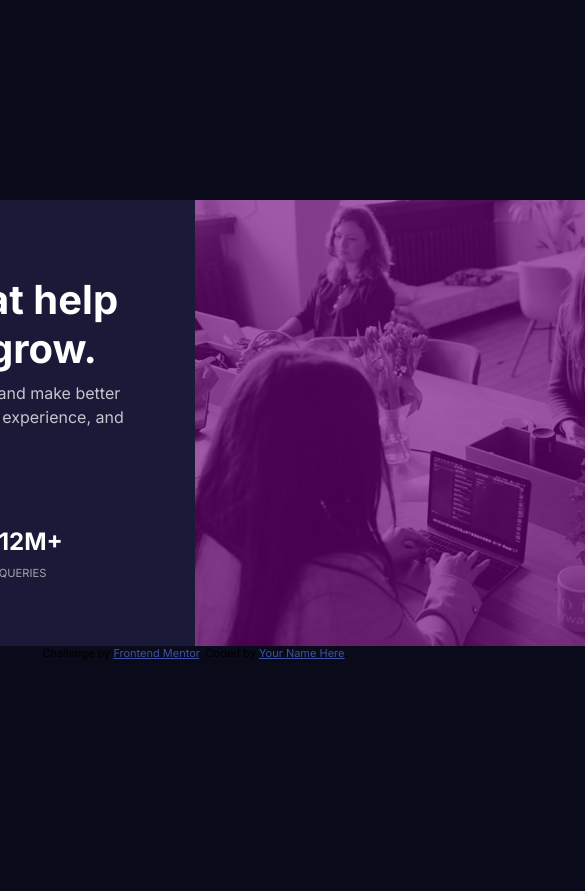
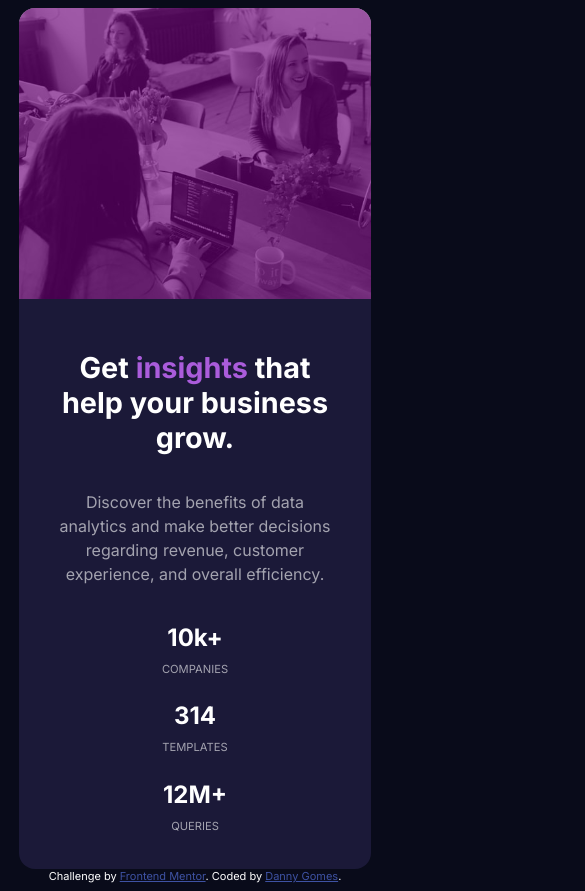
Before and after one commit to dannygomes/Stats-preview-card-component-challenge, a plain HTML site: page index.html in a window 390 px wide. Shown: the top 891 px of the page, 585 px wide, since content can reach past the window. Before the commit the page ends 860 px from the top, so only its background shows below. Drawn offline with Linux system fonts and the light colour scheme.

Commit message:
Finished positioning and made page responsive for smaller screens

```diff
--- a/index.html
+++ b/index.html
@@ -47,7 +47,7 @@
 
   <footer class="attribution">
     Challenge by <a href="https://www.frontendmentor.io?ref=challenge" target="_blank">Frontend Mentor</a>.
-    Coded by <a href="#">Your Name Here</a>.
+    Coded by <a href="#">Danny Gomes</a>.
   </footer>
 </body>
 </html>
--- a/style.css
+++ b/style.css
@@ -7,30 +7,32 @@ body {
     justify-content: center;
     align-items: center;
     background-color: hsl(233, 47%, 7%);
+    font-size: 0.93rem;
 }
 
 main {
     background-color: hsl(244, 38%, 16%);
     width: 67.5rem;
     display: flex;
+    border-radius: 1rem;
 }
 
 #text-container {
     flex-basis: 50%;
     flex-grow: 0;
     display: grid;
-    grid-template-columns: 33.3% 33.3% 33.3%;
+    grid-template-columns: 30.3% 30.3% 30.3%;
     grid-template-rows: 33.5% 37.5% 25%;
     grid-template-areas: "header header header"
                          "intro intro intro"
                          "companies templates queries";
-    padding: 3rem;
+    padding: 3rem 1rem 3rem 3rem;
     box-sizing: border-box;
 }
 
 #main-header {
     grid-area: header;
-    font-size: 2.5rem;
+    font-size: 2.3rem;
     color: hsl(0, 0%, 100%);
 }
 
@@ -41,8 +43,8 @@ main {
 #intro {
     grid-area: intro;
     line-height: 1.5rem;
-    color: hsla(0, 0%, 100%, 0.75);
-    font-size: 1rem;
+    color: hsla(0, 0%, 100%, 0.6);
+    padding-right: 5rem;
 }
 
 .stat {
@@ -78,6 +80,7 @@ main {
 img {
     display: block;
     max-width: 100%;
+    border-radius: 0 1rem 1rem 0;
 }
 
 #img-container::after {
@@ -88,9 +91,53 @@ img {
     width: 100%;
     height: 100%;
     background-color: rgba(110, 1, 124, 0.637);
+    border-radius: 0 1rem 1rem 0;
+}
+
+
+@media (max-width:1200px) {
+ main {
+     flex-direction: column-reverse;
+     width: 22rem;
+ }
+
+ body {
+     font-size: 1rem;
+     text-align: center;
+ }
+
+ #text-container {
+     display: flex;
+     flex-direction: column;
+     padding: 2rem;
+ }
+
+ #main-header {
+     font-size: 1.8rem;
+ }
+
+ #intro {
+     margin-top: 1rem;
+     padding-right: 0;
+ }
+
+ img {
+    display: block;
+    max-width: 100%;
+    border-radius: 1rem 1rem 0 0;
+}
+
+ #img-container::after {
+    border-radius: 1rem 1rem 0 0;
+}
+
+.stat {
+    margin-top: 1rem;
+}
+
 }
 
 
 /********/
-.attribution { font-size: 11px; text-align: center; }
+.attribution { font-size: 11px; text-align: center; color: white; }
 .attribution a { color: hsl(228, 45%, 44%); }
```
